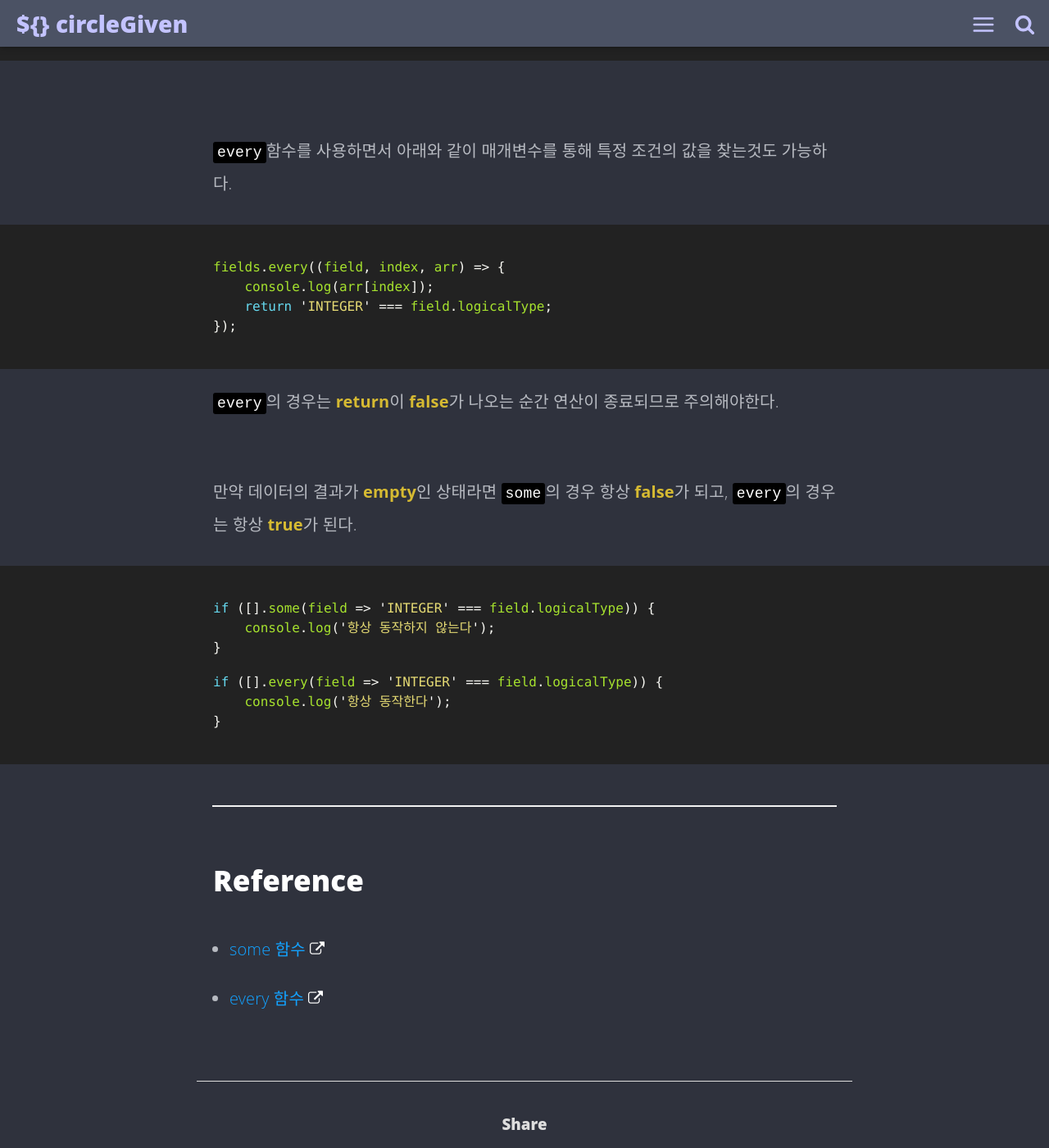
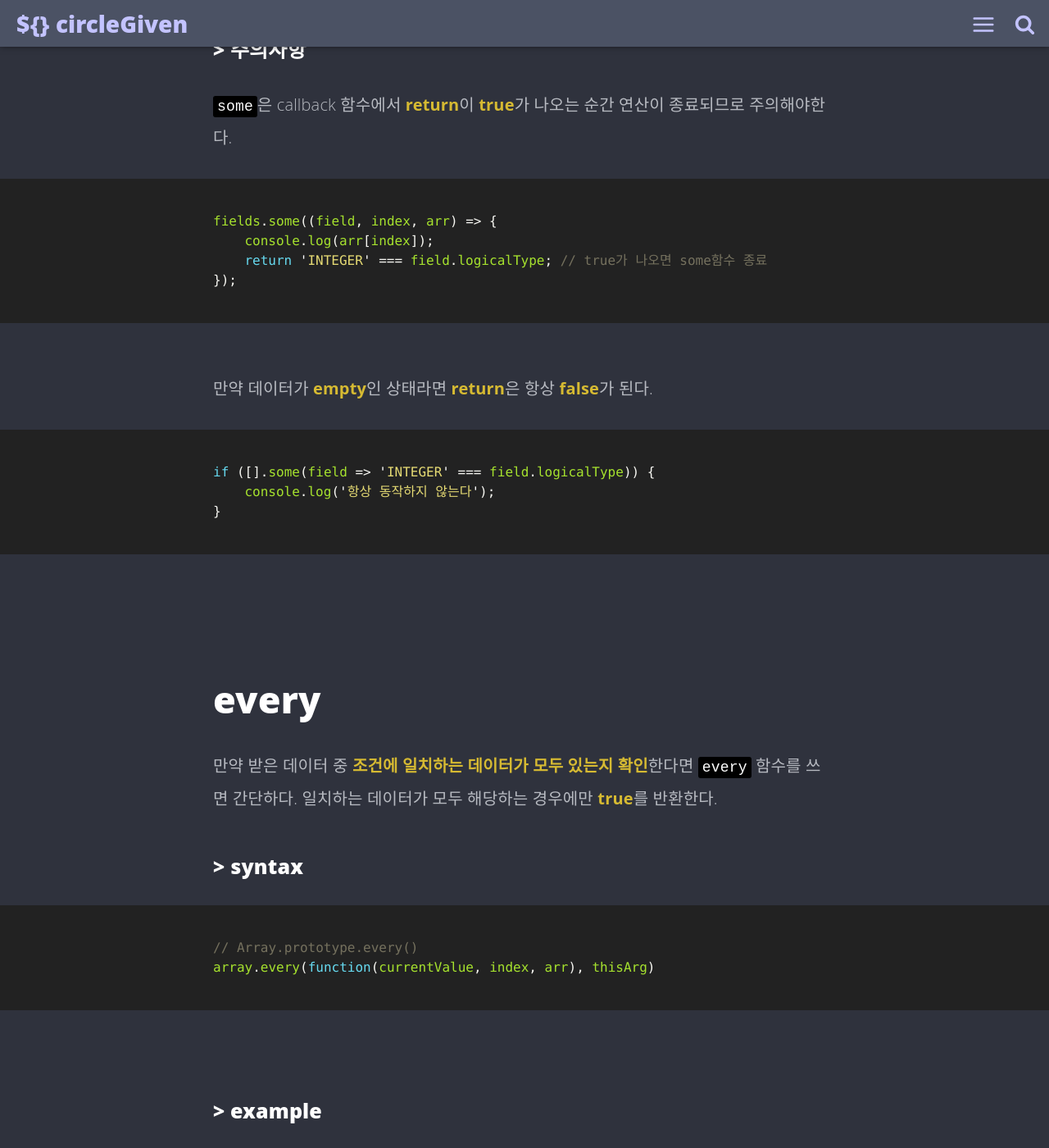
Before and after one commit to circlegiven/circleGiven.github.io, a Jekyll site: the page built from _posts/2019-02-22-post-js-every-some-func.md, in a window 1280 px wide and 1400 px high, scrolled down 3052 px. Shown: the whole window at 82% size. Built offline with Jekyll 4.4.1, drawn with Linux system fonts in a browser that asks for light colours; comment, search, counter and statistics services are not loaded; some of the changed text lies outside the part shown.

Commit message:
fix every post

````diff
--- a/_posts/2019-02-22-post-js-every-some-func.md
+++ b/_posts/2019-02-22-post-js-every-some-func.md
@@ -3,7 +3,7 @@ layout: post
 comments: true
 title: "유용한 every 와 some 함수"
 date: 2019-02-22 07:32:23
-description: "특정 조건에 맞는 데이터가 있는지 확인"
+description: "Array.prototype.*"
 main-class: 'js'
 tags:
 - "javascript"
@@ -12,7 +12,7 @@ tags:
 보통 웹에서 api통신을 할 때, JSON형태의 배열을 많이 받게된다.<br/>
 받은 배열을 가지고 **특정 조건에 맞는 데이터가 있는지 없는지 확인**을 할 때 자주 쓰이는 함수가 `some`과 `every`가 있다.
 
-가령 아래의 형태로 데이터를 받았다고 하자.
+예제에 사용될 데이터 배열이다.
 ```javascript
 // data object list
 var fields = [
@@ -51,10 +51,18 @@ var fields = [
     },
 ];
 ```
-<br/>
+<br/><br/>
 # some
 받은 데이터 중 **조건에 일치하는 데이터가 하나라도 있는지 확인**한다면 `some` 함수를 쓰면 간단하다.
 일치하는 데이터가 하나라도 있다면 **true**를 반환한다.
+
+### > syntax
+```javascript
+// Array.prototype.some()
+array.some(function(currentValue, index, arr), thisArg)
+```
+<br/>
+### > example
 ```javascript
 // fields 내부에 logicalType이 INTEGER인 object가 하나라도 존재한다면
 if (fields.some(field => 'INTEGER' === field.logicalType)) {
@@ -70,12 +78,35 @@ fields.some((field, index, arr) => {
     return 'INTEGER' === field.logicalType;
 });
 ```
-`some`의 경우는 **return**이 **true**가 나오는 순간 연산이 종료되므로 주의해야한다.
+<br/>
+### > 주의사항
+`some`은 callback 함수에서 **return**이 **true**가 나오는 순간 연산이 종료되므로 주의해야한다.
+```javascript
+fields.some((field, index, arr) => {
+    console.log(arr[index]);
+    return 'INTEGER' === field.logicalType; // true가 나오면 some함수 종료
+});
+```
+<br/>
+만약 데이터가 **empty**인 상태라면 **return**은 항상 **false**가 된다.
+```javascript
+if ([].some(field => 'INTEGER' === field.logicalType)) {
+    console.log('항상 동작하지 않는다');
+}
+```
 
-<br/>
+<br/><br/>
 # every
 만약 받은 데이터 중 **조건에 일치하는 데이터가 모두 있는지 확인**한다면 `every` 함수를 쓰면 간단하다.
 일치하는 데이터가 모두 해당하는 경우에만 **true**를 반환한다.
+
+### > syntax
+```javascript
+// Array.prototype.every()
+array.every(function(currentValue, index, arr), thisArg)
+```
+<br/>
+### > example
 ```javascript
 // fields 내부에 logicalType이 INTEGER인 object가 모두 존재한다면
 if (fields.every(field => 'INTEGER' === field.logicalType)) {
@@ -91,16 +122,19 @@ fields.every((field, index, arr) => {
     return 'INTEGER' === field.logicalType;
 });
 ```
-`every`의 경우는 **return**이 **false**가 나오는 순간 연산이 종료되므로 주의해야한다.
-<br/><br/>
+<br/>
 
-만약 데이터의 결과가 **empty**인 상태라면 `some`의 경우 항상 **false**가 되고,
-`every`의 경우는 항상 **true**가 된다.
+### > 주의사항
+`every`는 callback 함수에서 **return**이 **false**가 나오는 순간 연산이 종료되므로 주의해야한다.
 ```javascript
-if ([].some(field => 'INTEGER' === field.logicalType)) {
-    console.log('항상 동작하지 않는다');
-}
-
+fields.every((field, index, arr) => {
+    console.log(arr[index]);
+    return 'INTEGER' === field.logicalType; // false가 나오면 every함수 종료
+});
+```
+<br/>
+만약 데이터가 **empty**인 상태라면 **return**은 항상 **true**가 된다.
+```javascript
 if ([].every(field => 'INTEGER' === field.logicalType)) {
     console.log('항상 동작한다');
 }
````
